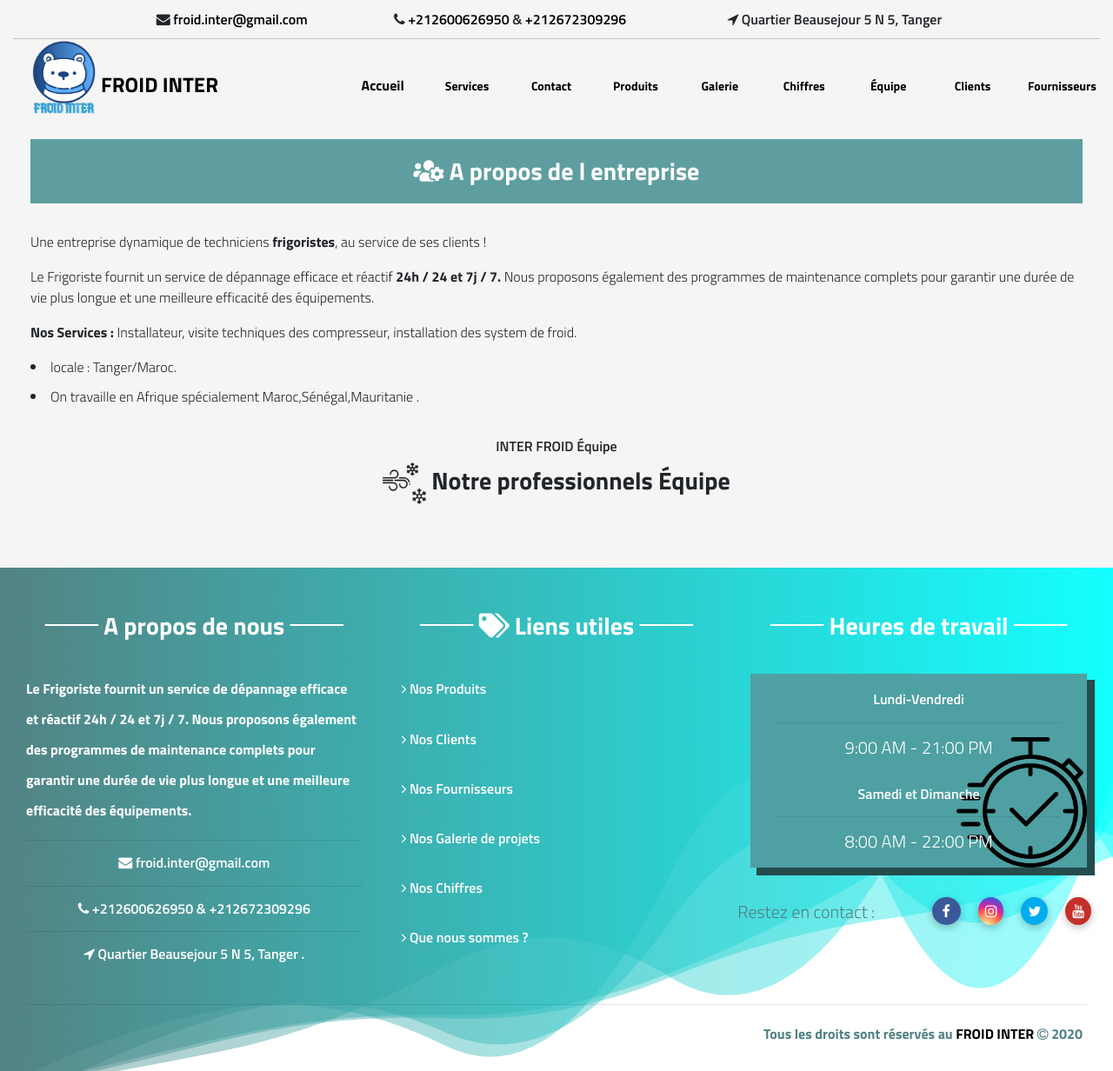
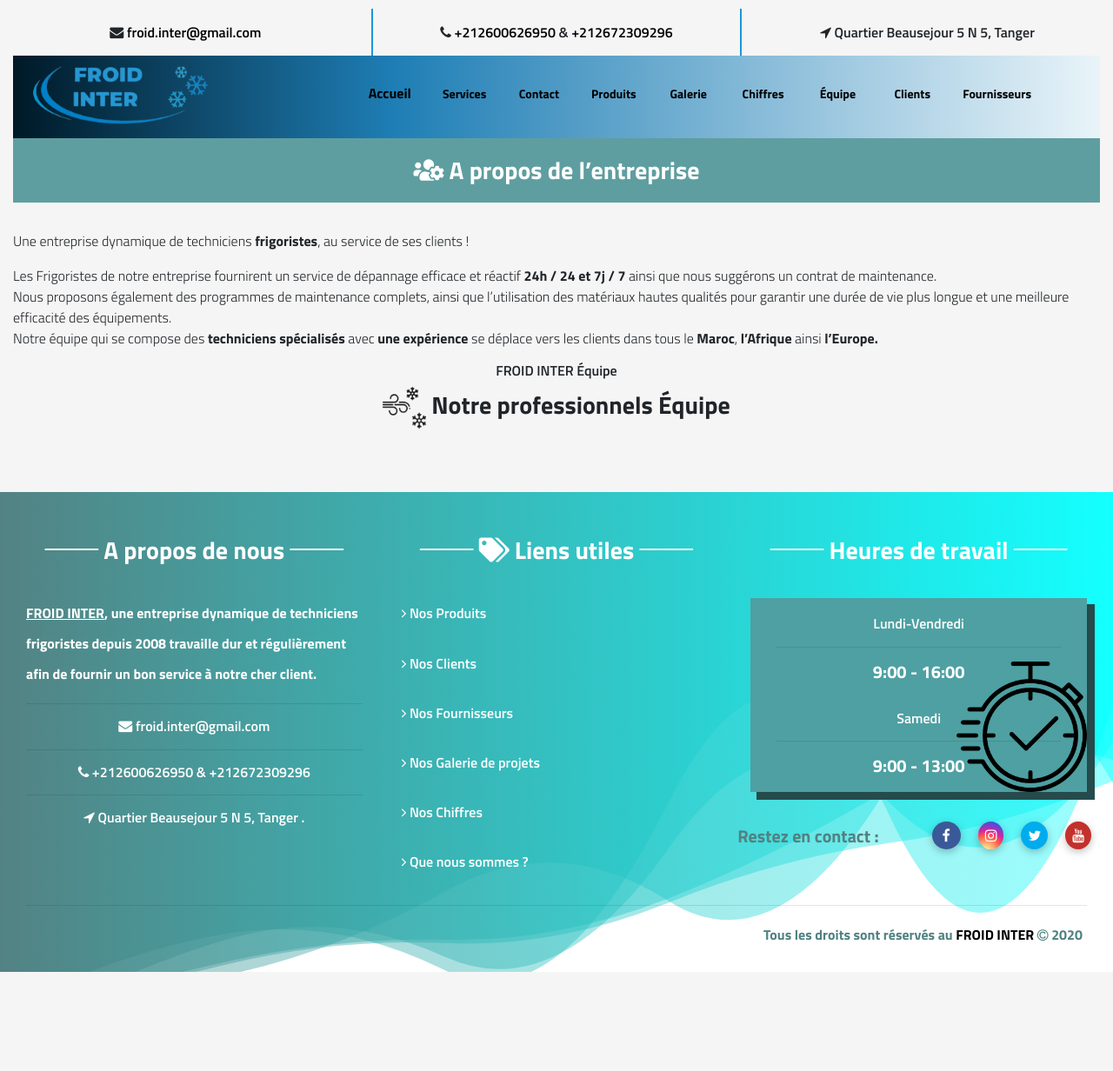
Before and after one commit to DoraymonIT/Climat-Website, a PHP site: page /vue/AboutUs.php in a window 1280 px wide. Shown: the whole page at 87% size. After the commit the page ends 1118 px from the top, so only its background shows below. Run offline with PHP 8.4, Linux system fonts and the light colour scheme; data that the repository does not hold is empty; some libraries are stand-ins or nearby versions.

Commit message:
il reste 15min de travail

```diff
--- a/style/style.css
+++ b/style/style.css
@@ -32,7 +32,7 @@ h6 {
   display: block;
   width: 0;
   height: 4px;
-  background: cadetblue;
+  background: #1b96db;
   transition: width 0.4s;
 }
 
@@ -55,9 +55,7 @@ a:hover {
   color: black;
   text-decoration: none;
 }
-.menu {
-  padding-top: 20px;
-}
+
 #titlee {
   font-weight: bold;
   font-size: 24px;
@@ -365,7 +363,26 @@ img {
 .client:hover {
   box-shadow: 2px 2px 10px rgba(0, 0, 0, 0.40);
 }
+.ccc{
+  background-image: url("../images/contactez-nous.jpeg");
+  background-size: 100% 100%;
+  background-repeat: no-repeat;
 
+}
+.bordering{
+  border-left: 2px solid #1b96db;
+    border-right: 2px solid #1b96db;
+
+}
+.bordering1{
+  /* border-left: 2px solid #1b96db; */
+    border-right: 2px solid #1b96db;
+
+}
+/* .navbar {
+
+  padding: 0rem 0rem;
+} */
 @media (max-width: 750px) {
   .s-media {
     display: none;
@@ -405,4 +422,25 @@ img {
     /* border-bottom-right-radius: 80%; */
     border-bottom-left-radius: 50%;
   }
+  /* .nav-nav{
+    padding-top: 2px;
+    background-color: #e1f1f9;
+    border-radius: 50%;
+    border: 4px solid cadetblue;
+    border-bottom-left-radius: 40%;
+    border-top-right-radius: 1%;
+    border-top-left-radius: 10%;
+    border-bottom-right-radius: 40%;
+  } */
+  .bordering{
+    border:none;
+
+  }
+  .bordering1{
+    border:none;
+
+  }
+  .menu {
+    padding-top: 20px;
+  }
 }
--- a/vue/AboutUs.php
+++ b/vue/AboutUs.php
@@ -1,6 +1,7 @@
 <?php require_once('database_connect.php') ?>
 <!DOCTYPE html>
 <html lang="en">
+
 <head>
   <meta charset="UTF-8" />
   <meta name="viewport" content="width=device-width, initial-scale=1.0" />
@@ -9,23 +10,11 @@
 
 
 ">
-    <link
-      rel="stylesheet"
-      href="https://stackpath.bootstrapcdn.com/font-awesome/4.7.0/css/font-awesome.min.css"
-    />
+  <link rel="stylesheet" href="https://stackpath.bootstrapcdn.com/font-awesome/4.7.0/css/font-awesome.min.css" />
   <!-- <link rel="stylesheet" href="../vondor/bootstrap/dist/css/bootstrap.min.css" /> -->
-    <link
-      rel="stylesheet"
-      href="https://maxcdn.bootstrapcdn.com/bootstrap/4.0.0/css/bootstrap.min.css"
-      integrity="sha384-Gn5384xqQ1aoWXA+058RXPxPg6fy4IWvTNh0E263XmFcJlSAwiGgFAW/dAiS6JXm"
-      crossorigin="anonymous"
-    />
+  <link rel="stylesheet" href="https://maxcdn.bootstrapcdn.com/bootstrap/4.0.0/css/bootstrap.min.css" integrity="sha384-Gn5384xqQ1aoWXA+058RXPxPg6fy4IWvTNh0E263XmFcJlSAwiGgFAW/dAiS6JXm" crossorigin="anonymous" />
   <link rel="stylesheet" href="../style/style.css" />
-    <link
-      rel="shortcut icon"
-      href="../images/air-conditioner 1.png"
-      type="image/x-icon"
-    />
+  <link rel="shortcut icon" href="../images/air-conditioner 1.png" type="image/x-icon" />
   <link href="https://fonts.googleapis.com/css2?family=Titillium+Web:wght@300;600;700&display=swap" rel="stylesheet">
 
 
@@ -35,48 +24,39 @@
 <body>
   <div class="container-fluid">
     <?php include_once('header.php'); ?>
-      <div class="row" style="padding: 20px">
+    <div class="row">
       <div class="col-md-12">
-          <h3  style="    text-align: center;
+        <h3 style="    text-align: center;
           background-color: cadetblue;
           padding: 20px;
           color: white;">
-            <i class="fas fa-users-cog"></i> A propos de l entreprise
+          <i class="fas fa-users-cog"></i> A propos de l’entreprise
         </h3>
         <br />
         <p>
           Une entreprise dynamique de techniciens <b>frigoristes</b>, au service de
           ses clients !
         </p>
-
         <p>
-            Le Frigoriste fournit un service de dépannage efficace et réactif
-           <b> 24h / 24 et 7j / 7.</b> Nous proposons également des programmes de
-            maintenance complets pour garantir une durée de vie plus longue et
-            une meilleure efficacité des équipements.
-          </p>
-
-          <p>
-           <b> Nos Services : </b> Installateur, visite techniques des
-           compresseur, installation des system de froid. <br>
-           <li>locale : Tanger/Maroc.</li>
-           <li> On travaille en Afrique spécialement
-            Maroc,Sénégal,Mauritanie .</li>
-
+          Les Frigoristes de notre entreprise fournirent un service de dépannage
+          efficace et réactif <b> 24h / 24 et 7j / 7</b> ainsi que nous suggérons un contrat de maintenance. <br>
+          Nous proposons également des programmes de maintenance complets, ainsi que l’utilisation des matériaux
+          hautes qualités pour garantir une durée de vie plus longue et une meilleure efficacité des équipements.<br>
+          Notre équipe qui se compose des <b>techniciens spécialisés </b>avec <b> une expérience</b> se déplace vers
+          les clients dans tous le <b> Maroc</b>,
+          <b>l’Afrique </b>ainsi<b> l’Europe.</b>
         </p>
       </div>
     </div>
     <div class="row equipe" id="team">
       <div class="col-md-12">
-          <h6 style="text-align: center">INTER FROID Équipe</h6>
-          <h3
-            style="
+        <h6 style="text-align: center">FROID INTER Équipe</h6>
+        <h3 style="
               padding-left: 40px;
               padding-right: 40px;
               padding-bottom: 40px;
               text-align: center;
-            "
-          >
+            ">
           <img src="../images/cold.png" width="50px" />
           Notre professionnels Équipe
         </h3>
@@ -87,14 +67,8 @@
           $selectEquipe = $base->query('SELECT * FROM peoples ');
           foreach ($selectEquipe as $data) :
           ?>
-            <div
-              class="col-md-4 person"
-              style="padding: 20px; text-align: center"
-            >
-              <img class="img"
-                alt="Person 2"
-                width="60%"
-                style="border-radius: 50%" class="img-fluid img"  src='<?php echo $data['image']; ?>'>
+            <div class="col-md-4 person" style="padding: 20px; text-align: center">
+              <img class="img" alt="Person 2" width="60%" style="border-radius: 50%" class="img-fluid img" src='<?php echo $data['image']; ?>'>
               <div>
                 <hr />
               </div>
@@ -145,22 +119,13 @@
     <?php include_once('footer.php') ?>
   </div>
 </body>
-  <a
-    title="Vers le Haut"
-    id="back-to-top"
-    href="#"
-    class=" back-to-top"
-    role="button"
-    ><i class="fa fa-chevron-up"></i
-  ></a>
-  <script
-    type="text/javascript"
-    src="https://code.jquery.com/jquery-3.2.1.min.js"
-  ></script>
+<a title="Vers le Haut" id="back-to-top" href="#" class=" back-to-top" role="button"><i class="fa fa-chevron-up"></i></a>
+<script type="text/javascript" src="https://code.jquery.com/jquery-3.2.1.min.js"></script>
 
 <script src="https://ajax.googleapis.com/ajax/libs/jquery/3.2.1/jquery.min.js"></script>
 <script src="https://cdn.jsdelivr.net/npm/chart.js@2.8.0"></script>
 <!-- <script type="module" src="/js/main.js"></script> -->
 <!-- <script src="../js/chart.js"></script> -->
 <script src="../js/scroll.js"></script>
+
 </html>
--- a/vue/NosProduits.php
+++ b/vue/NosProduits.php
@@ -35,7 +35,7 @@ require_once('database_connect.php');
   <body>
     <div class="container-fluid">
     <?php include_once('header.php'); ?>
-      <div class="row" style="padding: 20px">
+      <div class="row" >
         <div class="col-md-12">
           <h3
             style="
--- a/vue/clients.php
+++ b/vue/clients.php
@@ -26,9 +26,9 @@ require_once('database_connect.php');
     <div class="row">
       <div class="col-md-12">
         <h3 style="    text-align: center;
-          background-color: cadetblue;
+          color: cadetblue;
           padding: 20px;
-          color: white;">
+          ">
           <i class="fa fa-users" aria-hidden="true"></i> Nos Clients
         </h3>
       </div>
--- a/vue/evolution-admin.php
+++ b/vue/evolution-admin.php
@@ -49,7 +49,7 @@ if (empty($_SESSION['username'])) {
         <div class="col-md-3">
           <a href="index.php">
             <img
-              src="../images/logo 1.png"
+            src="../images/logo-officiel.jpeg"
               class="img"
               alt="logo"
               height="85px"
--- a/vue/footer.php
+++ b/vue/footer.php
@@ -1,24 +1,19 @@
 <link rel="stylesheet" href="https://cdnjs.cloudflare.com/ajax/libs/font-awesome/5.14.0/css/all.min.css
 " />
-<link
-      rel="stylesheet"
-      href="https://stackpath.bootstrapcdn.com/font-awesome/4.7.0/css/font-awesome.min.css"
-    />
+<link rel="stylesheet" href="https://stackpath.bootstrapcdn.com/font-awesome/4.7.0/css/font-awesome.min.css" />
 <style>
   .tiret:after,
-  .tiret:before{
-    content:"\00a0\00a0\00a0\00a0\00a0\00a0\00a0\00a0\00a0\00a0";
-    text-decoration:line-through;
-}
+  .tiret:before {
+    content: "\00a0\00a0\00a0\00a0\00a0\00a0\00a0\00a0\00a0\00a0";
+    text-decoration: line-through;
+  }
 </style>
 <div class="row footer-bar">
   <div class="col-md-4" style="text-align: center">
     <h3 style="padding-bottom: 31px;"> <span class="tiret"> A propos de nous </span></h3>
     <p style="text-align: left; line-height: 35px; font-weight: bold">
-      Le Frigoriste fournit un service de dépannage efficace et réactif
-      24h / 24 et 7j / 7. Nous proposons également des programmes de
-      maintenance complets pour garantir une durée de vie plus longue et
-      une meilleure efficacité des équipements.
+      <u>FROID INTER</u>, une entreprise dynamique de techniciens frigoristes depuis 2008
+      travaille dur et régulièrement afin de fournir un bon service à notre cher client.
     </p>
     <hr />
     <h6><i class="fa fa-envelope"></i> <a style="color: white;" href="mailto:froid.inter@gmail.com">froid.inter@gmail.com</a></h6>
@@ -59,15 +54,16 @@
     <div class="aw9aat">
       <h6>Lundi-Vendredi</h6>
       <hr />
-      <h5>9:00 AM - 21:00 PM</h5>
+      <h5 style="font-weight: bold">9:00 - 16:00 </h5>
       <br />
-      <h6>Samedi et Dimanche</h6>
+      <h6>Samedi</h6>
       <hr />
-      <h5>8:00 AM - 22:00 PM</h5>
+      <h5 style="font-weight: bold">9:00 - 13:00 </h5>
     </div>
     <br />
+
     <div class="row" style="float: left; padding-top: 15px">
-      <h5 style="  color: #518282;">Restez en contact :</h5>
+      <h5 style="  color: #518282;font-weight: bold">Restez en contact :</h5>
     </div>
     <div class="row" style="float: right">
       <a class="s-m" href="https://web.facebook.com/FROID-INTER-118342640026522/" target="_blank"><i class="fa fa-facebook" aria-hidden="true"></i></a>
--- a/vue/header.php
+++ b/vue/header.php
@@ -1,3 +1,4 @@
+<link rel="stylesheet" href="../style/style.css">
 <style>
   .navbar-toggler:focus,
   .navbar-toggler:hover {
@@ -6,37 +7,45 @@
   }
 </style>
 <div class="row tof" style="padding-top: 10px; text-align: center">
-  <div class="col-md-1"></div>
-  <div class="col-md-3" style="
-    padding-bottom: 10px;
+
+  <div class="col-md-4" style="
+    padding: 15px;
 ">
     <i class="fa fa-envelope"></i>
     <a href="mailto:froid.inter@gmail.com">froid.inter@gmail.com</a>
   </div>
-  <div class="col-md-3" style="
-    padding-bottom: 10px;
+  <div class="col-md-4 bordering" style="
+    padding: 15px;
 ">
     <i class="fa fa-phone"></i> <a href="tel:+212600626950">+212600626950</a> &
     <a href="tel:+212672309296">+212672309296</a>
   </div>
-  <div class="col-md-4">
+  <div class="col-md-4" style="
+    padding: 15px;
+">
     <i class="fa fa-location-arrow"></i> Quartier Beausejour 5 N 5,
     Tanger
   </div>
-  <div class="col-md-1"></div>
+
 </div>
-<div style="border-bottom: 1px solid black;opacity: 0.2;"></div>
-<nav class="navbar navbar-expand-lg " style="
-    padding-top: 2px;
+<!-- <div style="border-bottom: 2px solid #1b96db;opacity: 0.9;"></div> -->
+<nav class="navbar navbar-expand-lg nav-nav" style="
+  padding-top: 2px;
+  background: rgb(8,139,213);
+background:linear-gradient(90deg, rgb(0 25 39) 0%, rgb(30 126 181) 35%, rgb(233 244 249) 100%);
+    /* border-bottom-left-radius: 40%; */
+    /* border-top-right-radius: 1%; */
+    /* border-top-left-radius: 10%; */
+    /* border-bottom-right-radius: 40%; */
 ">
   <a href="index.php">
-    <img src="../images/logo 1.png" class="img" alt="logo" height="85px" />
+    <img src="../images/voila-logo.png" class="img" alt="logo" height="85px" />
   </a>
   <button style="float: right;" class="navbar-toggler" type="button" data-toggle="collapse" data-target="#navbarTogglerDemo01" aria-controls="navbarTogglerDemo01" aria-expanded="false" aria-label="Toggle navigation">
     <i style="    font-size: 35px;
-    color: cadetblue;
+    color: #1b96db;
     padding: 3px 10px 3px 10px;
-    border: 2px solid cadetblue;
+    border: 2px solid #1b96db;
     border-radius: 5px;" class="fa menu-item" aria-hidden="true"></i>
   </button>
 
@@ -44,9 +53,11 @@
     text-align: center;
 ">
 
-    <div class="col-md-3" style="
+    <div class="col-md-2" style="
     text-align: left;
-"><a class="navbar-brand" href="index.php" style="    padding-top: 20px;"> <span id="titlee">FROID INTER</span></a></div>
+">
+<!-- <a class="navbar-brand" href="index.php" style="    padding-top: 20px;"> <span id="titlee">FROID INTER</span></a> -->
+</div>
     <div class="col-md-1 cool-link menu">
       <a href="index.php"> Accueil</a>
     </div>
@@ -73,6 +84,8 @@
     </div>
     <div class="col-md-1 cool-link menu">
       <a class="blane" href="fournisseurs.php"> Fournisseurs</a>
+    </div>
+    <div class="col-md-1">
     </div>
   </div>
 </nav>
```
Also changed, not shown: vue/contact.php (+59 -105 lines), vue/index.php (+19 -17 lines), images/compresseur.jpeg (added), images/contactez-nous.jpeg (added), images/elecricite.jpeg (added), images/insta-dep.jpeg (added), images/logo-officiel (1).gif (added), images/logo-officiel.jpeg (added), images/logo-officiel.png (added), images/montage-professionel.jpeg (added), images/voila-logo.png (added), 2 other files. Lines whose indentation alone changed are shown as unchanged.
